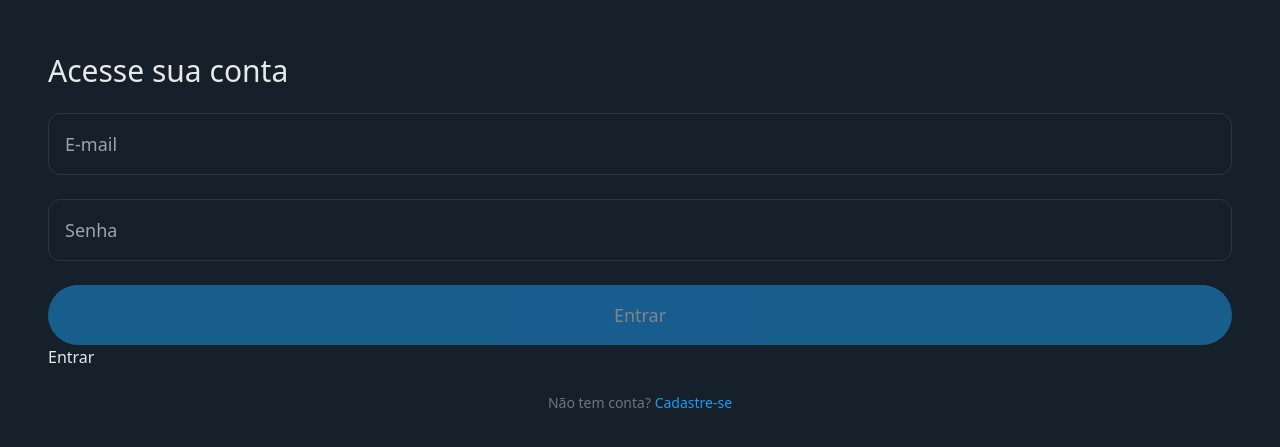
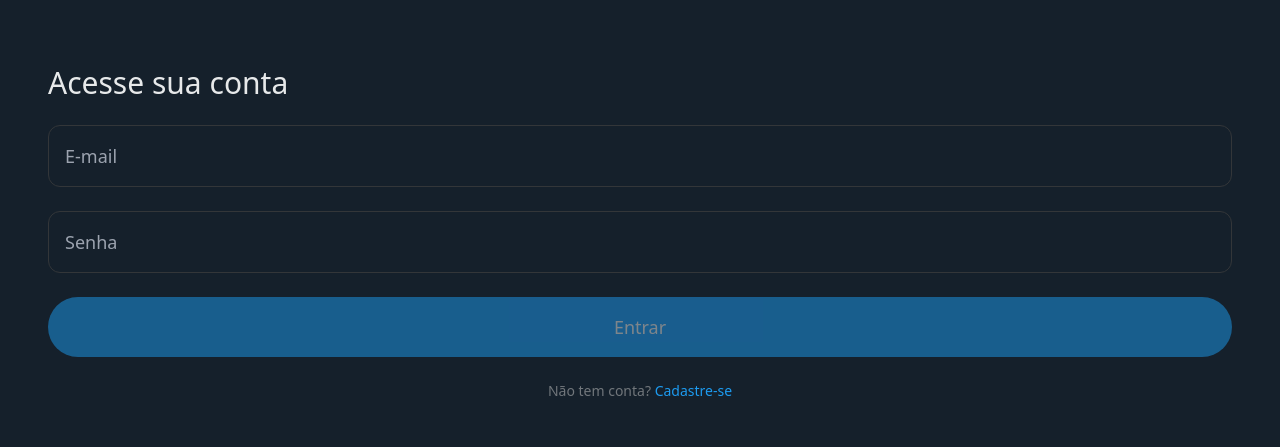
Before and after one commit to JFmaia/FullStack_Challenge, a React (Vite) app in the folder web/: page / in a window 1280 px wide. Shown: the part 167-614 px from the top of the page. Built offline with nearby package versions, Linux system fonts and the light colour scheme.

Commit message:
Modificando texto de carregamento.

```diff
--- a/web/src/Login/index.jsx
+++ b/web/src/Login/index.jsx
@@ -79,7 +79,7 @@ export function Login({signInUser}) {
                 >
                     Entrar
                 </button>
-                {formik.isSubmitting ? 'Enviando...': 'Entrar'}
+                {formik.isSubmitting ? 'Enviando...': ''}
             </form>
             <span className="text-sm text-silver text-center">
                 Não tem conta?
```
